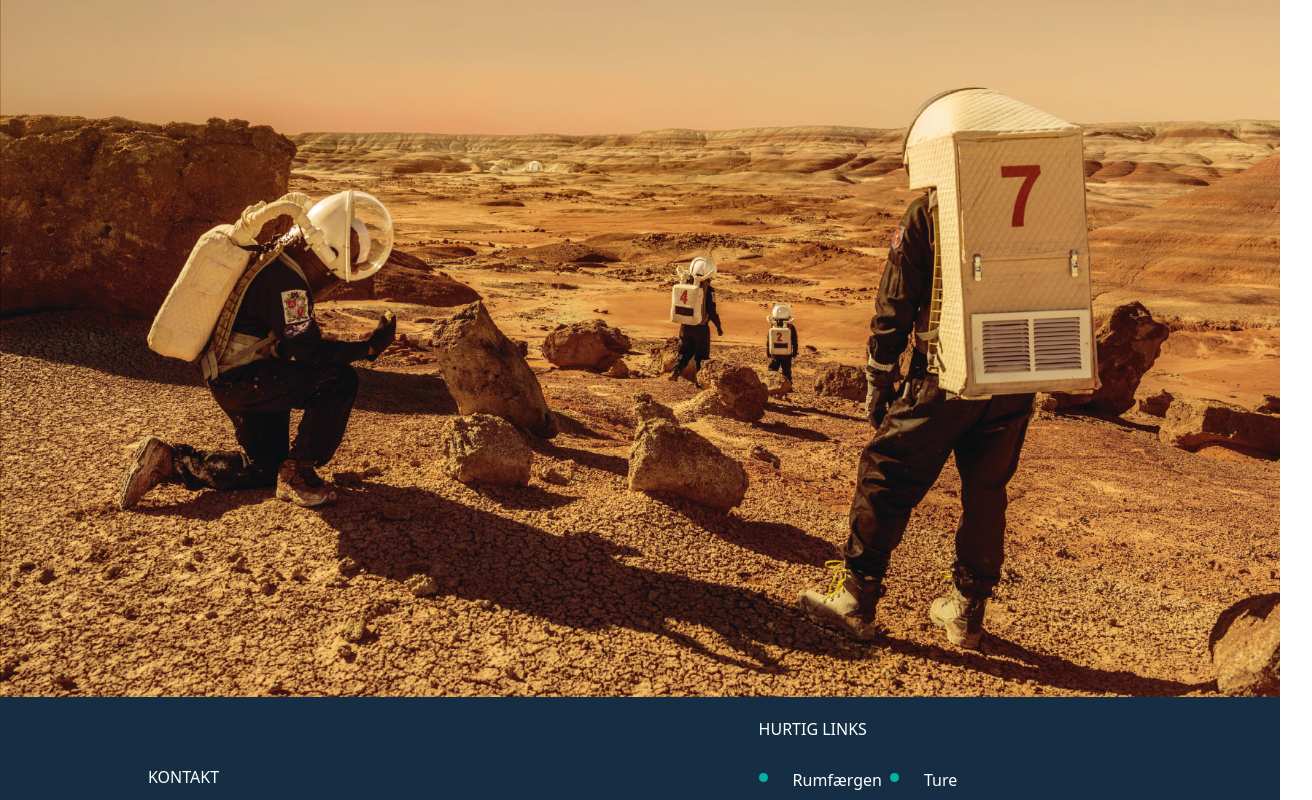
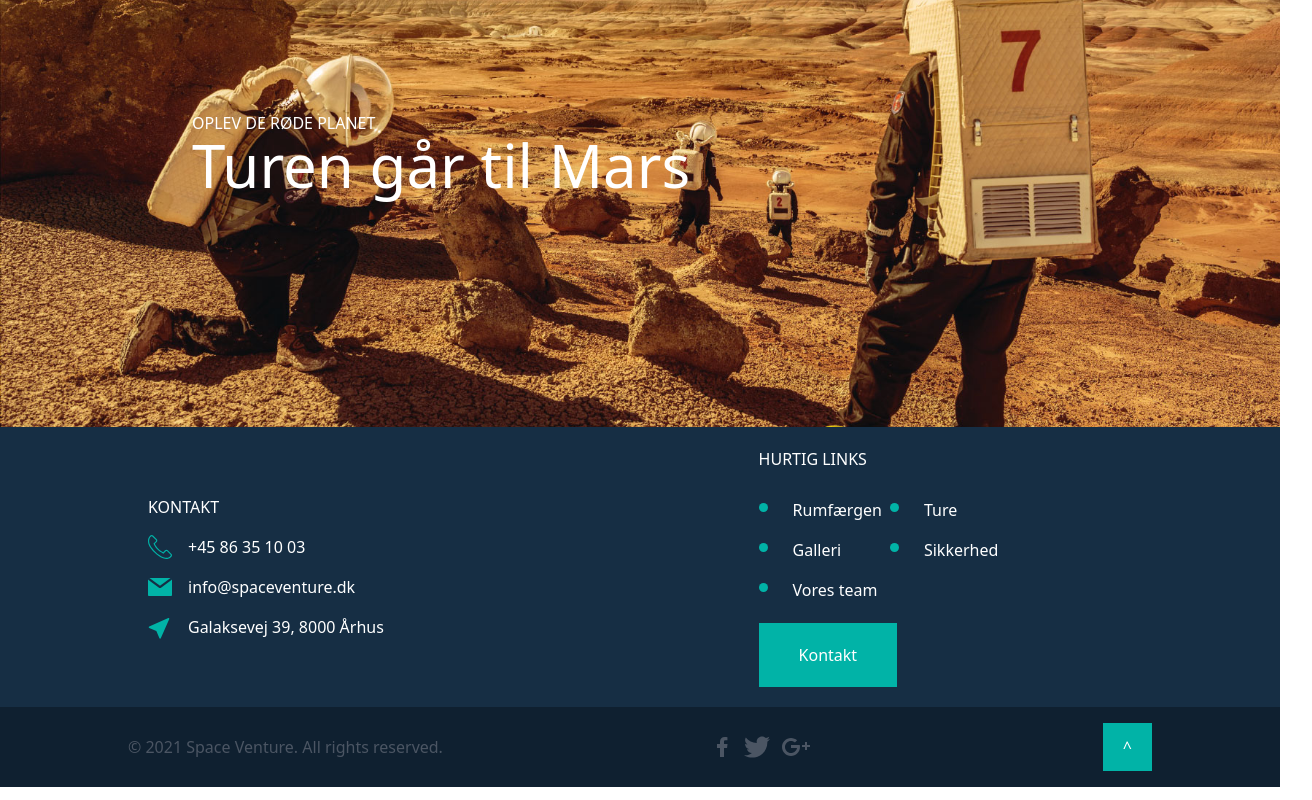
Before and after one commit to fredeskrubba/Space-venture, a React (Create React App) app: page / in a window 1280 px wide. Shown: the part 260-1060 px from the top of the page, 1312 px wide, since content can reach past the window. Built offline with nearby package versions, Linux system fonts and the light colour scheme; some icons are missing.

Commit message:
First part of homepage done

```diff
--- a/src/App.js
+++ b/src/App.js
@@ -27,7 +27,7 @@ function App() {
           icons={navIcons}
         />
         <Routes>
-          <Route path="/" element={<Home/>}/>
+          <Route path="/" element={<Home subHeader="OPLEV DE RØDE PLANET" headline="Turen går til Mars"/>}/>
           <Route path="/Spaceship" element={<Spaceship/>}/>
           <Route path="/Trips" element={<Trips/>}/>
           <Route path="/Gallery" element={<Gallery/>}/>
--- a/src/components/footer/Footer.jsx
+++ b/src/components/footer/Footer.jsx
@@ -7,7 +7,7 @@ import { Link } from "react-router-dom";
 const Footer = (props) => {
     return (
         <footer>
-            <div className="bg-secondary text-white p-5 flex grid-cols-2 items-start">
+            <div className="bg-secondary text-white p-5 flex grid-cols-2">
                 <section className="mx-32 my-12 flex flex-col gap-4">
                     <h2>KONTAKT</h2>
                     <div className="flex gap-4">
@@ -34,14 +34,14 @@ const Footer = (props) => {
                     <button className="px-10 py-5 bg-main text-white">Kontakt</button>
                 </section>
             </div>
-            <div className="bg-secondaryDark flex py-8 px-32">
+            <div className="bg-secondaryDark flex px-32 items-center py-3">
                 <p className="text-gray-600">{props.copyright}</p>
                 <div className="flex items-center mx-auto gap-2">
                     {props.socials.map(Social => {
                         return <Social className="fill-gray-600"/>
                     })}
                 </div>
-                <button>^</button>
+                <button className="p-5 py-3 bg-main text-white my-1">^</button>
             </div>
         </footer>
      );
--- a/src/pages/Home.js
+++ b/src/pages/Home.js
@@ -1,9 +1,21 @@
 import banner2 from "../images/banner2.jpg";
 
-const Home = () => {
+const Home = (props) => {
     return (
         <section>
-            <img src={banner2} alt="banner" className="w-full"/>
+            <header className="p-20 py-56 " style={{
+                backgroundImage: `url(${banner2})`,
+                backgroundSize: "cover",
+                backgroundPosition: "center"
+            }}>
+                <div className="relative left-28 bottom-2 ">
+                    <p className="text-white">{props.subHeader}</p>
+                    <h1 className="text-white text-6xl">{props.headline}</h1>
+                </div>
+            </header>
+            <section>
+
+            </section>
         </section>
      );
 }
```
